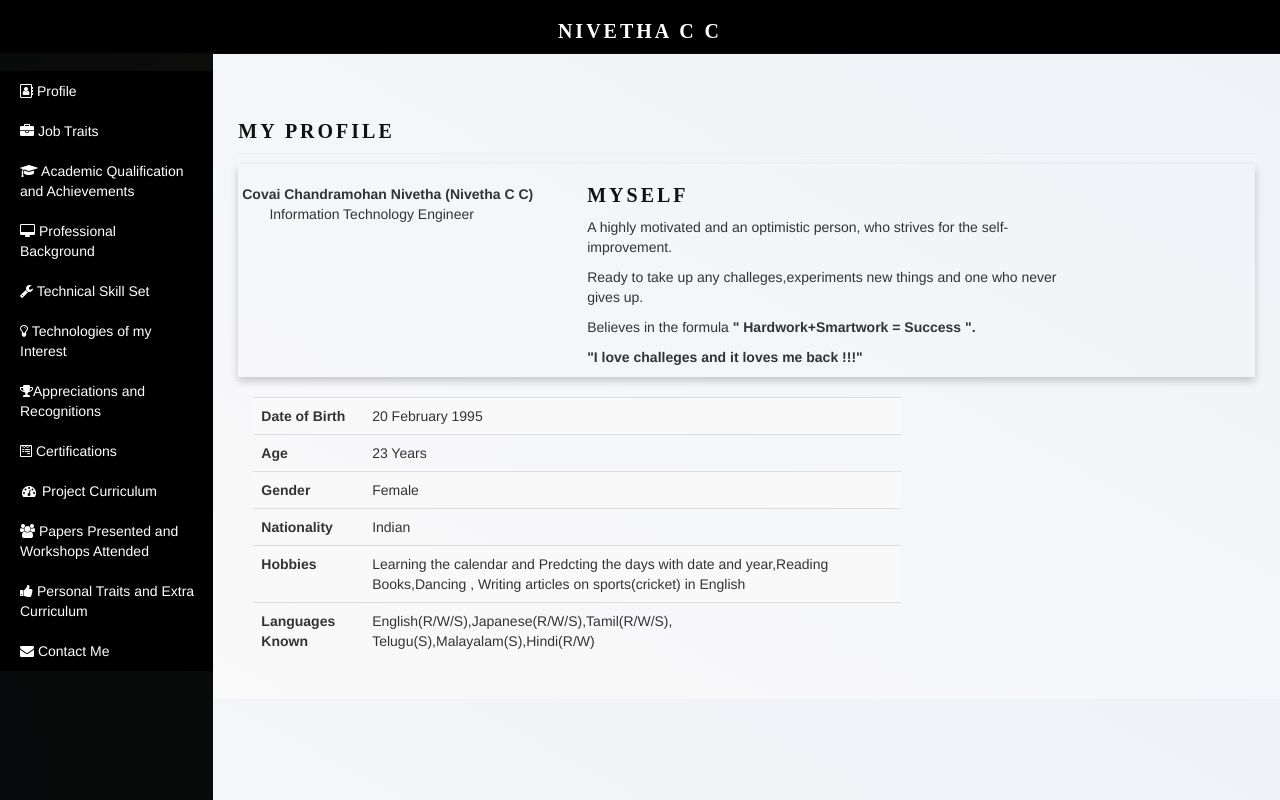
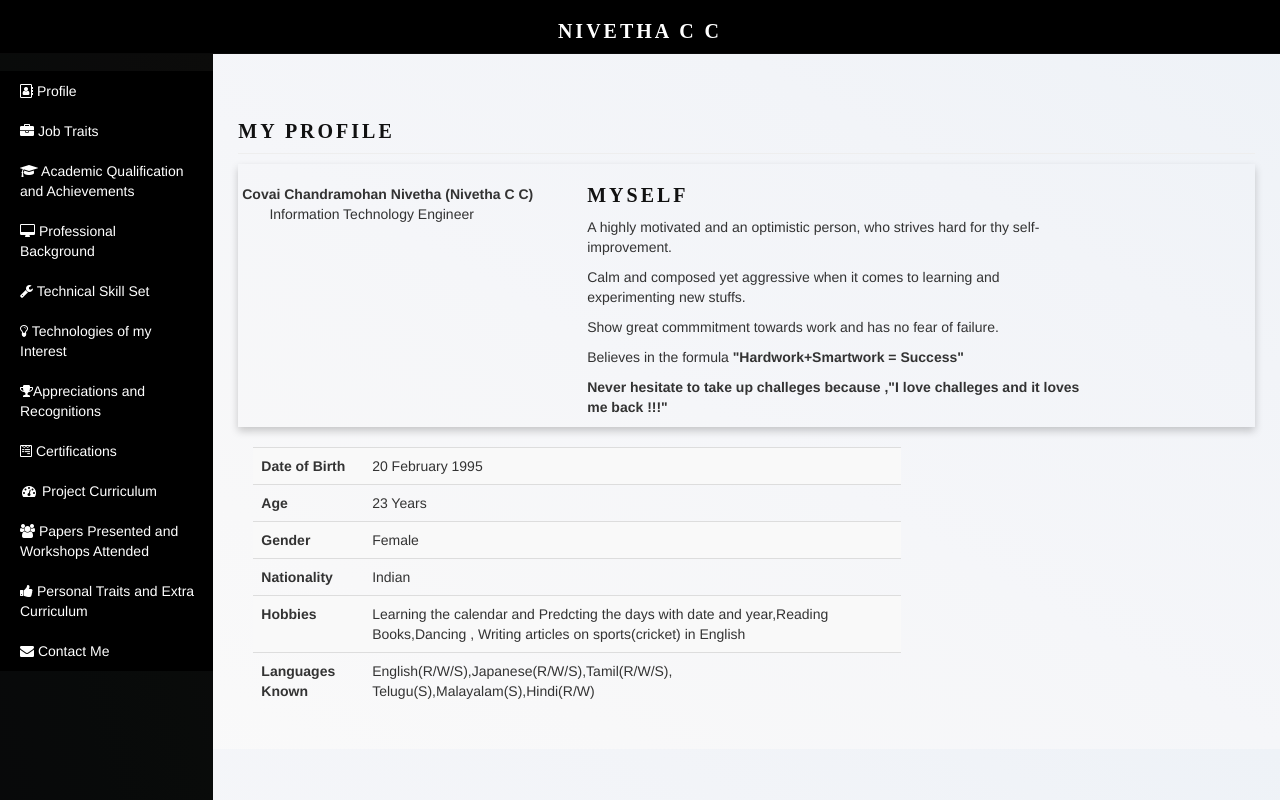
Before and after one commit to nivethacc/djangodirectory, a Django app: page /home/ in a window 1280 px wide. Run offline with Django 3.2, Linux system fonts and the light colour scheme; some libraries are stand-ins or nearby versions.

Commit message:
profile.html updated

```diff
--- a/templates/myresumeapp/profile.html
+++ b/templates/myresumeapp/profile.html
@@ -14,11 +14,12 @@
                                     <div class="card-block px-3">
                                       <h3 class="card-title">Myself</h3>
                                       <p class="card-text">
-                                        A highly motivated and an optimistic person, who strives for the self-improvement.
+                                        A highly motivated and an optimistic person, who strives hard for thy self-improvement.
                                       </p>
-                                      <p class="card-text">Ready to take up any challeges,experiments new things and one who never gives up.</p>
-                                      <p class="card-text">Believes in the formula <strong>" Hardwork+Smartwork = Success ".</strong></p>
-                                      <p class="card-text"><strong>"I love challeges and it loves me back !!!"</strong></p>
+                                      <p class="card-text">Calm and composed yet aggressive when it comes to learning and experimenting new stuffs.</p>
+                                      <p class="card-text">Show great commmitment towards work and has no fear of failure.</p>
+                                      <p class="card-text">Believes in the formula <strong>"Hardwork+Smartwork = Success"</strong></p>
+                                      <p class="card-text"><strong>Never hesitate to take up challeges because ,"I love challeges and it loves me back !!!"</strong></p>
 
                                     </div>
                                   </div>
```
